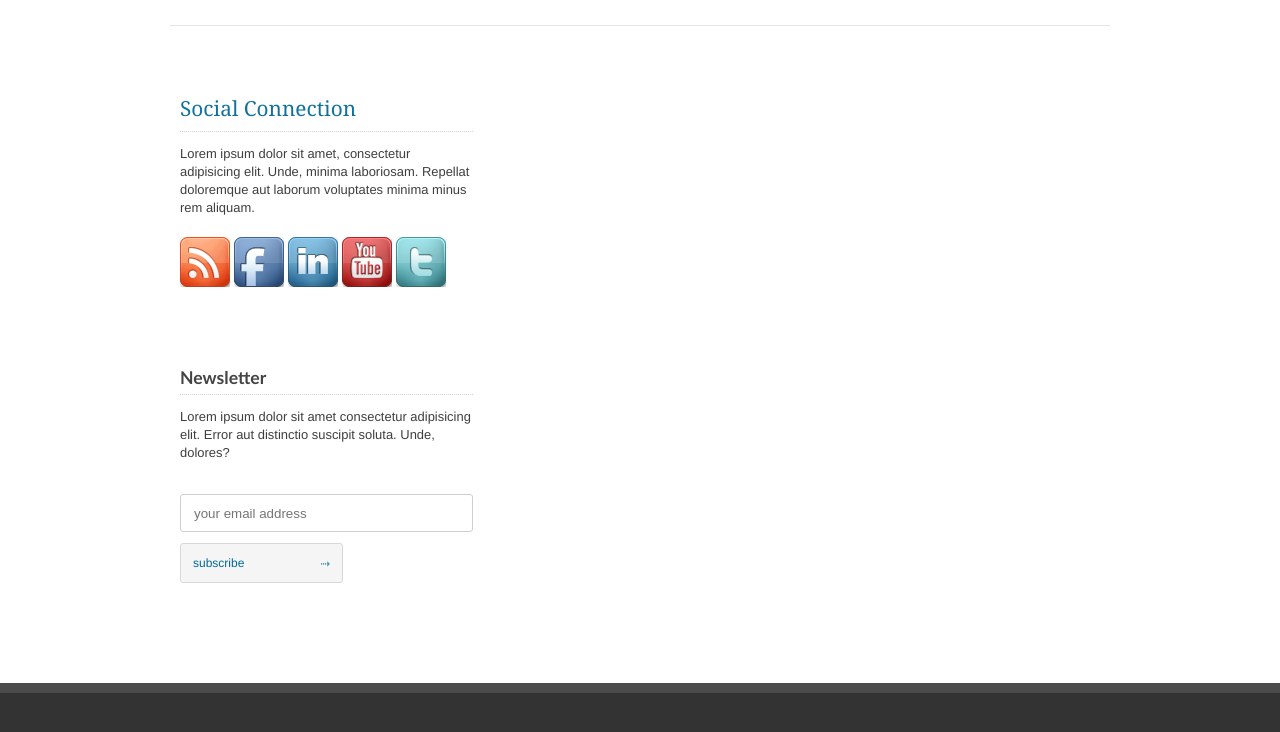
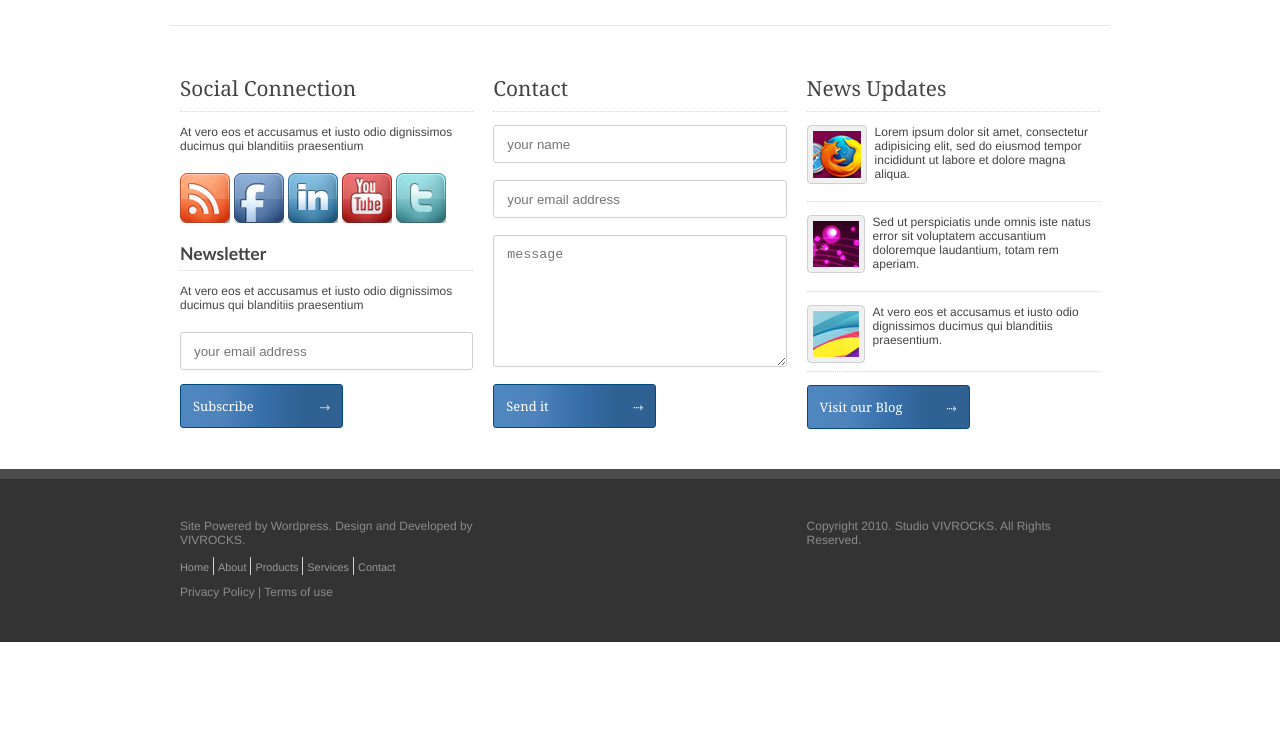
Before and after one commit to herobaku/Polo360, a plain HTML site: page index.htm in a window 1280 px wide. Shown: the part 1106-1838 px from the top of the page. After the commit the page ends 1748 px from the top, so only its background shows below. Drawn offline with Linux system fonts and the light colour scheme.

Commit message:
project finally but there are shortcomings

```diff
--- a/css/style.css
+++ b/css/style.css
@@ -2,7 +2,7 @@
     max-width: 940px;
     margin: auto;
 }
-
+/*  header  */
 header {
     min-height: 137px;
     padding: 35px 0;
@@ -29,6 +29,11 @@ nav ul li a {
 nav > a img {
     width: 25%;
 }
+
+
+/* end */
+
+/* main */
 
 main {
     background: #fff url("../img/bg.jpg") repeat-x;
@@ -89,6 +94,10 @@ h6 {
     margin: 16px 0;
 }
 
+.col_item h2 {
+    color: #444;
+}
+
 p {
     font: .81em/18px Helvetica;
     color: #3e3e3e;
@@ -110,8 +119,9 @@ p {
     float: right;
 }
 
-.col_item {
-    margin-bottom: 40px;
+.col_item p {
+    font: .75em/14px Helvetica;
+    color: #444;
 }
 
 .bb {
@@ -128,17 +138,83 @@ p {
     max-width: 294px;
     width: 100%;
     border: 1px solid #cfcfcf;
+    color: #d4d4d4;
     border-radius: 3px;
     padding: 11px 0 10px 13px;
-    margin: 12px 0 11px 0;
 }
 
+.btn2 {
+    font: .81em Georgia;
+    color: #fff;
+    background: linear-gradient(to right, #4e87bf, #4e83bc, #3870aa, #2f6294, #2f6192);
+    border: 1px solid #004a80;
+    padding: 12px;
+    border-radius: 3px;
+    width: 163px;
+    text-align: left;
+    margin-top: 20px;
+    display: block;
+}
 
+.btn2 span {
+    float: right;
+}
+
+#form > input, #form > textarea {
+    display: block;
+    width: 100%;
+    margin-bottom: 17px;
+    color: #d4d4d4;
+    border: 1px solid #cfcfcf;
+    background: #fff;
+    border-radius: 3px;
+    padding: 11px 0 10px 13px;
+}
+
+#form > textarea {
+    height: 132px;
+}
+
+.col_item_info img {
+    margin: 0 8px 8px 0;
+    padding: 5px;
+    border: 1px solid #cfcfcf;
+    border-radius: 4px;
+    background: #f0f0f0;
+    float: left;
+}
+
+.col_item_info::after {
+    content: "";
+    clear: both;
+    display: table;
+}
+
+/* end */
 
 footer {
-    height: 173px;
+    min-height: 173px;
     border-top: 10px solid #4c4c4c;
     background-color: #333;
+}
+
+#footer_nav li {
+    margin: 10px 0;
+}
+
+#footer_nav li a {
+    font: .68em Helvetica;
+    color: #999999;
+}
+
+.col-inline {
+    display: none;
+}
+
+.bb_info::after {
+	content: "";
+    clear: both;
+    display: table;
 }
 
 @media only screen and (min-width: 768px) {
@@ -160,8 +236,25 @@ footer {
         width: 33.33%;
         float: left;
     }
-    .col_item {
-        padding: 20px 0;
+    .social_icon {
+        padding: 0 0 20px 0;
+        margin: 0 12px 0 0;
     }
-
+    .col-inline {
+        display: block;
+    }
+    #footer_nav li {
+        display: inline-block;
+        border-right: 1px solid #d4d4d4;
+        padding-right: 4px;
+    }
+    #footer_nav li:last-child {
+        border: none
+    }
+    .btn2 {
+        margin: 0;
+    }
+    .inp {
+        margin-bottom: 14px;
+    }
 }
--- a/index.htm
+++ b/index.htm
@@ -32,21 +32,30 @@
                     <h2>Perfect Logic</h2>
                     <h6>All you want your website to do</h6>
                     <img src="img/img1.jpg" alt="info">
-                    <p>Lorem ipsum dolor sit amet consectetur adipisicing elit. Aut sapiente officiis odio aliquam incidunt consectetur veniam voluptatum, ex, vero nisi iure iusto? Earum iusto, in vitae quidem sunt, labore distinctio iste tenetur minima hic dolorem aspernatur nemo, obcaecati animi tempore!</p>
+                    <p>Lorem ipsum dolor sit amet consectetur adipisicing elit. Aut sapiente officiis odio aliquam
+                        incidunt consectetur veniam voluptatum, ex, vero nisi iure iusto? Earum iusto, in vitae quidem
+                        sunt, labore distinctio iste tenetur minima hic dolorem aspernatur nemo, obcaecati animi
+                        tempore!</p>
                     <button class="btn1">Learn More<span>⤑</span></button>
                 </div>
                 <div class="col">
                     <h2>Complete Solution</h2>
                     <h6>A tool anything and everything you can think</h6>
                     <img src="img/img2.jpg" alt="info">
-                    <p>Lorem ipsum dolor sit amet consectetur adipisicing elit. Aut sapiente officiis odio aliquam incidunt consectetur veniam voluptatum, ex, vero nisi iure iusto? Earum iusto, in vitae quidem sunt, labore distinctio iste tenetur minima hic dolorem aspernatur nemo, obcaecati animi tempore!</p>
+                    <p>Lorem ipsum dolor sit amet consectetur adipisicing elit. Aut sapiente officiis odio aliquam
+                        incidunt consectetur veniam voluptatum, ex, vero nisi iure iusto? Earum iusto, in vitae quidem
+                        sunt, labore distinctio iste tenetur minima hic dolorem aspernatur nemo, obcaecati animi
+                        tempore!</p>
                     <button class="btn1">Learn More<span>⤑</span></button>
                 </div>
                 <div class="col">
                     <h2>Uber Culture</h2>
                     <h6>Fresh. Modern and ready for future</h6>
                     <img src="img/img3.jpg" alt="info">
-                    <p>Lorem ipsum dolor sit amet consectetur adipisicing elit. Aut sapiente officiis odio aliquam incidunt consectetur veniam voluptatum, ex, vero nisi iure iusto? Earum iusto, in vitae quidem sunt, labore distinctio iste tenetur minima hic dolorem aspernatur nemo, obcaecati animi tempore!</p>
+                    <p>Lorem ipsum dolor sit amet consectetur adipisicing elit. Aut sapiente officiis odio aliquam
+                        incidunt consectetur veniam voluptatum, ex, vero nisi iure iusto? Earum iusto, in vitae quidem
+                        sunt, labore distinctio iste tenetur minima hic dolorem aspernatur nemo, obcaecati animi
+                        tempore!</p>
                     <button class="btn1">Learn More<span>⤑</span></button>
                 </div>
             </div>
@@ -56,7 +65,7 @@
                     <div class="col_item">
                         <h2>Social Connection</h2>
                         <div class="bb"></div>
-                        <p>Lorem ipsum dolor sit amet, consectetur adipisicing elit. Unde, minima laboriosam. Repellat doloremque aut laborum voluptates minima minus rem aliquam.</p>
+                        <p>At vero eos et accusamus et iusto odio dignissimos ducimus qui blanditiis praesentium</p>
                         <div class="social_icon">
                             <a href="#"><img src="img/social/social1.png" alt="social"></a>
                             <a href="#"><img src="img/social/social2.png" alt="social"></a>
@@ -68,19 +77,74 @@
                     <div class="col_item">
                         <h2 id="bold">Newsletter</h2>
                         <div class="bb"></div>
-                        <p>Lorem ipsum dolor sit amet consectetur adipisicing elit. Error aut distinctio suscipit soluta. Unde, dolores?</p>
+                        <p>At vero eos et accusamus et iusto odio dignissimos ducimus qui blanditiis praesentium</p>
                         <input type="text" placeholder="your email address" class="inp">
-                        <button class="btn1">subscribe<span>⤑</span></button>
+                        <button class="btn2">Subscribe<span>⤑</span></button>
                     </div>
                 </div>
-                <div class="col"></div>
-                <div class="col"></div>
-            </div>
-        </div>
+                <div class="col">
+                    <div class="col_item">
+                        <h2>Contact</h2>
+                        <div class="bb"></div>
+                        <form action="#" id="form">
+                            <input type="text" placeholder="your name">
+                            <input type="text" placeholder="your email address">
+                            <textarea placeholder="message"></textarea>
+                        </form>
+                        <button class="btn2">Send it<span>⤑</span></button>
+                    </div>
+                </div>
+                <div class="col">
+                    <div class="col_item">
+                        <h2>News Updates</h2>
+                        <div class="bb"></div>
+                    </div>
+                    <div class="col_item">
+                        <div class="col_item_info">
+                            <img src="img/news/browser1.jpg" class="img" alt="browser">
+                            <p>Lorem ipsum dolor sit amet, consectetur adipisicing elit, sed do eiusmod tempor
+                                incididunt ut labore et dolore magna aliqua. </p>
+                            <div class="bb bb_info"></div>
+                        </div>
+                    </div>
+                    <div class="col_item">
+                        <div class="col_item_info">
+                            <img src="img/news/browser2.jpg" class="img" alt="browser">
+                            <p>Sed ut perspiciatis unde omnis iste natus error sit voluptatem accusantium doloremque
+                                laudantium, totam rem aperiam.</p>
+                            <div class="bb bb_info"></div>
+                        </div>
+                    </div>
+                    <div class="col_item">
+                        <div class="col_item_info">
+                            <img src="img/news/browser3.jpg" class="img" alt="browser">
+                            <p>At vero eos et accusamus et iusto odio dignissimos ducimus qui blanditiis praesentium.
+                            </p>
+                            <div class="bb bb_info"></div>
+                        </div>
+                        <button class="btn2">Visit our Blog<span>⤑</span></button>
+                    </div>
+                </div>
     </main>
     <footer>
         <div class="container">
-
+            <div class="row">
+                <div class="col">
+                    <h6>Site Powered by Wordpress. Design and Developed by VIVROCKS.</h6>
+                    <ul id="footer_nav">
+                        <li><a href="#">Home</a></li>
+                        <li><a href="#">About</a></li>
+                        <li><a href="#">Products</a></li>
+                        <li><a href="#">Services</a></li>
+                        <li><a href="#">Contact</a></li>
+                    </ul>
+                    <h6>Privacy Policy | Terms of use</h6>
+                </div>
+                <div class="col col-inline"></div>
+                <div class="col">
+                    <h6>Copyright 2010. Studio VIVROCKS. All Rights Reserved.</h6>
+                </div>
+            </div>
         </div>
     </footer>
 </body>
```
Also changed, not shown: img/news/browser1.jpg (added), img/news/browser2.jpg (added), img/news/browser3.jpg (added).
